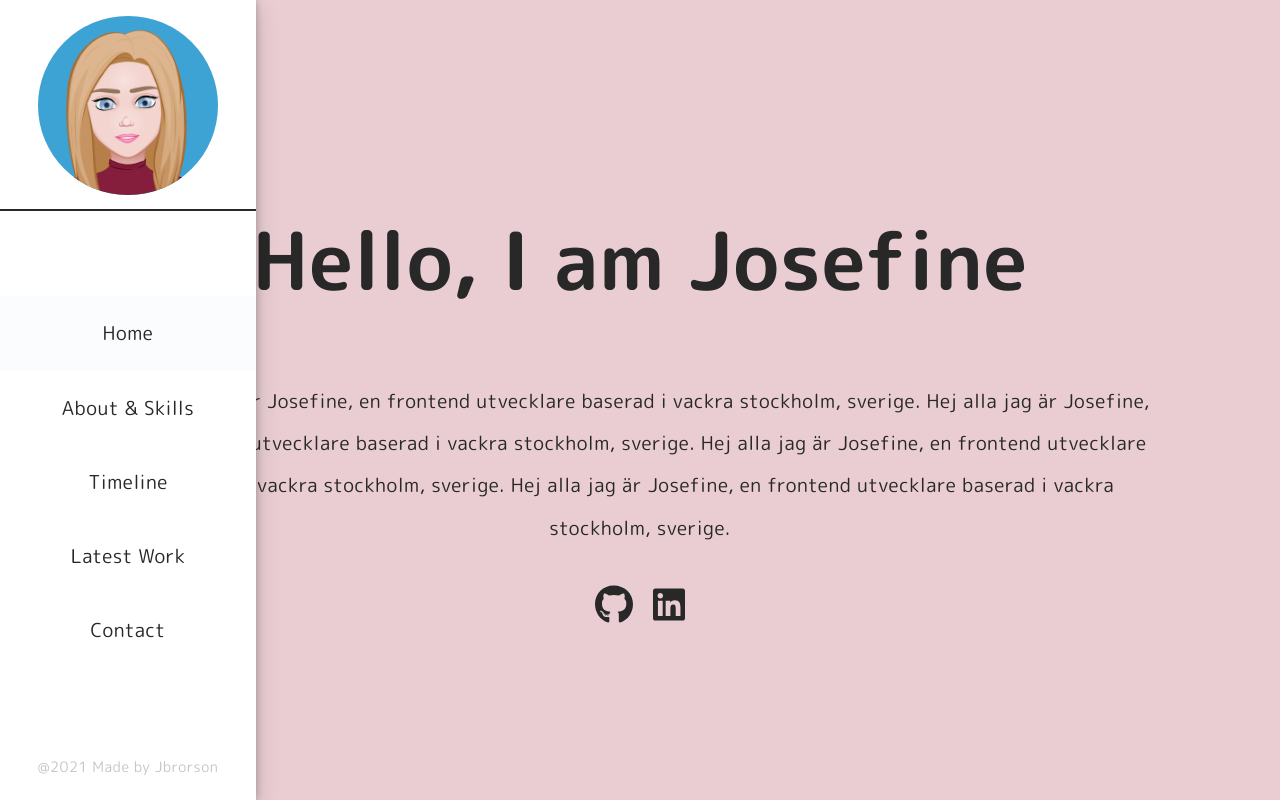
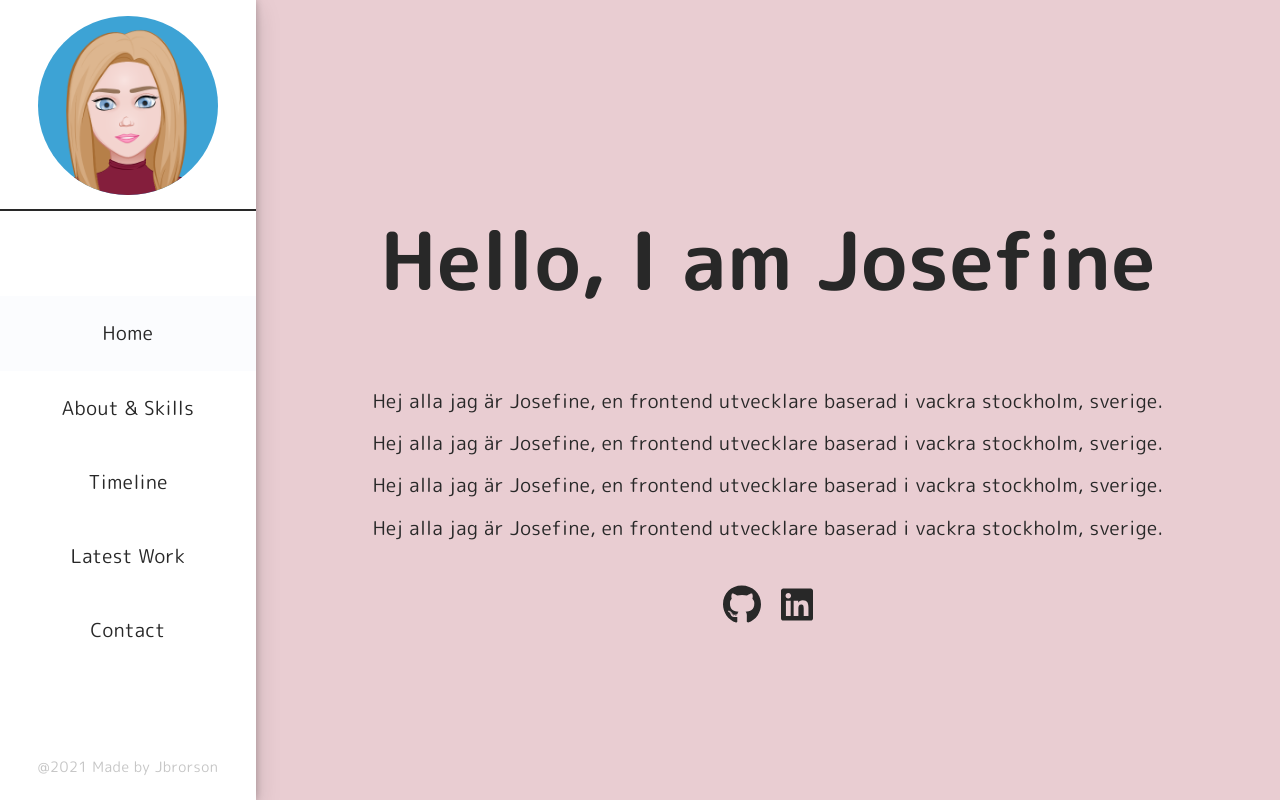
Before and after one commit to jbrorson/exwork, a React (Create React App) app: page / in a window 1280 px wide. Built offline with nearby package versions, Linux system fonts and the light colour scheme.

Commit message:
Homepage looks good in all screen sizes

```diff
--- a/src/Pages/Home.js
+++ b/src/Pages/Home.js
@@ -10,7 +10,7 @@ function Home() {
           Hello, I am Josefine
           {/* <span> Brorson</span> */}
         </h1>
-        <p className="h-sub-text">
+        <p className="sub-text">
           Hej alla jag är Josefine, en frontend utvecklare baserad i vackra stockholm, sverige.
           Hej alla jag är Josefine, en frontend utvecklare baserad i vackra stockholm, sverige.
           Hej alla jag är Josefine, en frontend utvecklare baserad i vackra stockholm, sverige.
--- a/src/styles/_typography.scss
+++ b/src/styles/_typography.scss
@@ -1,18 +1,28 @@
 .Home{
   position: absolute;
   top: 50%;
-  left: 50%;
+  left: 60%;
   transform: translate(-50%, -50%);
   width: 80%;
+  @media screen and (max-width: 1000px){
+    left: 50%;
+    width: 100%;
+  }
 }
 
 .hero-text{
   color: inherit;
   text-align: center;
   font-size: 5rem;
+  @media screen and (max-width: 375px){
+    font-size: 3.5rem;
+    line-height: 6rem;
+    margin-top: 5rem;
+  }
 }
 
-.h-sub-text {
+.sub-text {
+  margin: auto 10%;
   text-align: center;
   padding: 2rem 0;
 }
```
